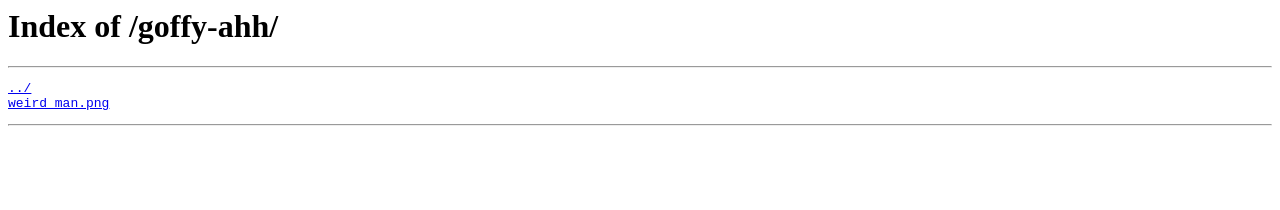
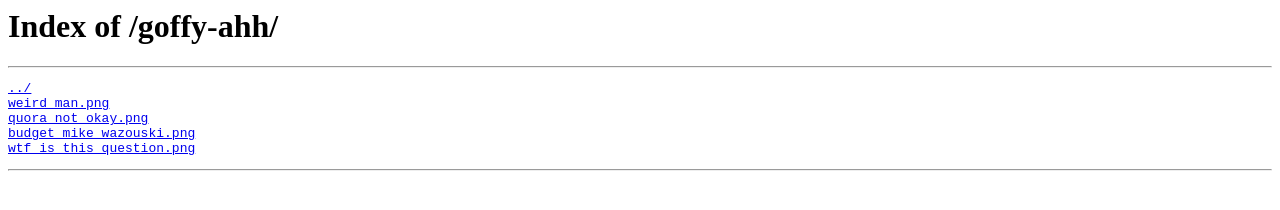
Before and after one commit to Walagx/Sh3ll-SvriptS, a plain HTML site: page goffy-ahh.html in a window 1280 px wide. Drawn offline with Linux system fonts and the light colour scheme.

Commit message:
got it to work

```diff
--- a/goffy-ahh.html
+++ b/goffy-ahh.html
@@ -4,5 +4,8 @@
 <body>
 <h1>Index of /goffy-ahh/</h1><hr><pre><a href="../">../</a>
 <a href="weird man">weird man.png</a>
+<a href="quora not okay">quora not okay.png</a>
+<a href="budget mike wazouski">budget mike wazouski.png</a>
+<a href="wtf is this question">wtf is this question.png</a>
 </pre><hr></body>
 </html>
```
Also changed, not shown: 8 other files.
